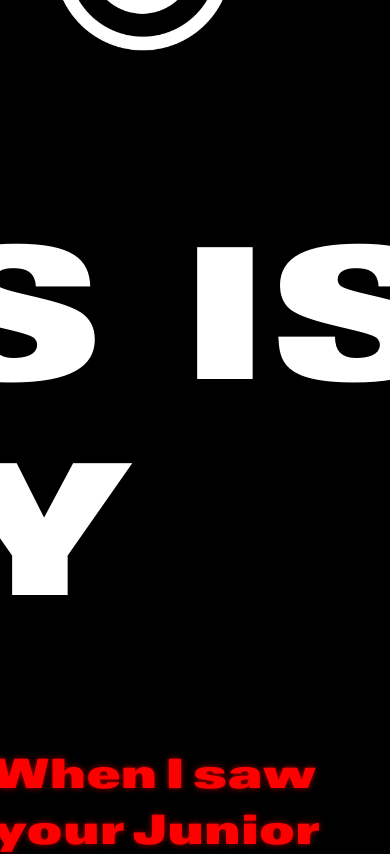
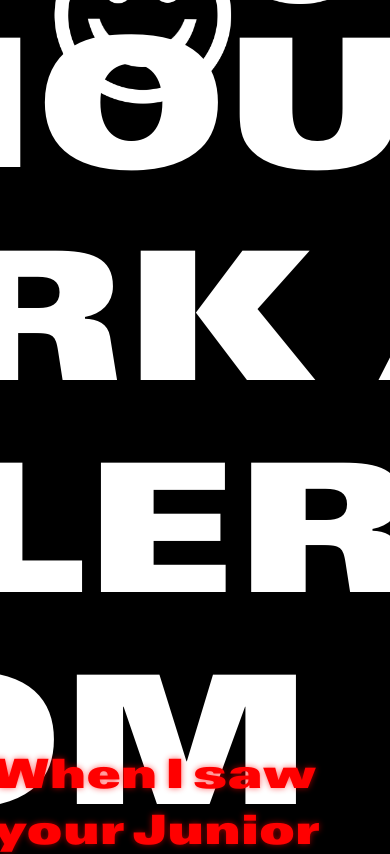
Before and after one commit to ccyoung22/BoilerRoom, a Next.js app: page / in a window 390 px wide. Shown: the top 854 px of the page. Built offline with nearby package versions, Linux system fonts and the light colour scheme.

Commit message:
sections finsihed

```diff
--- a/src/app/Footer/Footer.module.css
+++ b/src/app/Footer/Footer.module.css
@@ -1,8 +1,148 @@
 .container {
-  background-color: black;
-  color: white;
-  height: 100vh;
+  position: relative;
+  height: 700px;
   display: flex;
   align-items: center;
   justify-content: center;
+  clip-path: polygon(0% 0, 100% 0%, 100% 100%, 0 100%);
 }
+
+.stickyFooter {
+  position: fixed;
+  background-color: red;
+  height: 700px;
+  width: 100%;
+  bottom: 0;
+}
+
+.contentContainer {
+  display: flex;
+  align-items: center;
+  justify-content: center;
+  height: 700px;
+  width: 100%;
+  font-family: "BoilerRoom";
+  font-size: 3vh;
+}
+
+.smiley {
+  font-family: monospace;
+  font-size: 3.2vh;
+  padding-left: 1vh;
+  line-height: 0.1;
+}
+
+.mainText {
+  width: 50%;
+}
+
+.description {
+  font-family: "AN";
+  font-size: 1.9vh;
+  text-align: right;
+  display: flex;
+  justify-content: center;
+  align-items: center;
+  position: absolute;
+  bottom: 5;
+  right: 10;
+}
+
+@media screen and (max-width: 600px) {
+  .container {
+    height: 750px;
+    background-color: rgb(255, 30, 0);
+  }
+
+  .stickyFooter {
+    height: 750px;
+    background-color: rgb(255, 30, 0);
+  }
+
+  .contentContainer {
+    height: 750px;
+    background-color: rgb(255, 30, 0);
+  }
+
+  .titleText {
+    font-size: 18vw; /* Reduce font size for smaller screens */
+    line-height: 10vw; /* Adjust line-height */
+    margin-bottom: 1vh;
+    margin-left: 2vw;
+  }
+
+  .titleTop {
+    font-size: 17vw; /* Adjust title font size */
+    margin-bottom: 3vh;
+  }
+
+  .description {
+    font-size: 1vh; /* Adjust description font size */
+  }
+
+  .contactText {
+    font-size: 1.8vh; /* Adjust font size for smaller screens */
+    padding: 0 10vh;
+    margin-bottom: 5vh;
+    grid-row: 3;
+    padding: 12vh 6vh 8vh 8vh;
+    grid-column: 2/5;
+  }
+
+  .contactDetails {
+    display: flex;
+    font-size: 1.5vh;
+    align-items: center;
+    justify-content: center;
+  }
+
+  .descriptionContainer {
+    margin-right: 1vw;
+  }
+
+  .bioText {
+    padding-bottom: 2vh;
+  }
+}
+
+@media screen and (min-width: 601px) and (max-width: 900px) {
+  .titleText {
+    font-size: 18vw; /* Reduce font size for smaller screens */
+    line-height: 10vw; /* Adjust line-height */
+    margin-bottom: 1vh;
+    margin-left: 2vw;
+  }
+
+  .titleTop {
+    font-size: 17vw; /* Adjust title font size */
+    margin-bottom: 3vh;
+  }
+
+  .description {
+    font-size: 1vh; /* Adjust description font size */
+  }
+
+  .contactText {
+    font-size: 1.8vh; /* Adjust font size for smaller screens */
+    padding: 0 10vh;
+    margin-bottom: 5vh;
+    grid-row: 3;
+    padding: 12vh 8vh 24vh 18vh;
+    grid-column: 2/5;
+  }
+
+  .contactDetails {
+    display: flex;
+    font-size: 1.5vh;
+    align-items: center;
+    justify-content: center;
+  }
+
+  .descriptionContainer {
+    margin-right: 1vw;
+  }
+
+  .bioText {
+    padding-bottom: 2vh;
+  }
+}
--- a/src/app/Footer/Footer.tsx
+++ b/src/app/Footer/Footer.tsx
@@ -2,8 +2,31 @@ import styles from "./Footer.module.css";
 
 export default function Footer() {
   return (
-    <div className={styles.container}>
-      <p>{`I'm`} Caitlin</p>
-    </div>
+    <section className={styles.container}>
+      <div className={styles.stickyFooter}>
+        <div className={styles.contentContainer}>
+          <div className={styles.mainText}>
+            <p>
+              {`I'd`} love to bring my combination of creative thinking and
+              technical skills to your development team. <br />
+              <br />
+              {`I'm`} excited about the possibility of contributing to your
+              digital platforms and helping build technology that connects
+              people through music and culture.
+            </p>
+            <br />
+            <br />
+            <p>
+              Thank You for your time. Looking forward to potentially joining
+              the Boiler Room community.
+            </p>
+          </div>
+          <div className={styles.description}>
+            <p>the best is yet to come </p>
+            <span className={styles.smiley}>&#9786;</span>
+          </div>
+        </div>
+      </div>
+    </section>
   );
 }
--- a/src/app/TechStack/TeckStack.module.css
+++ b/src/app/TechStack/TeckStack.module.css
@@ -36,7 +36,7 @@
 .text {
   font-family: "AN";
   margin-top: 12vh;
-  font-size: 2vh;
+  font-size: 2.2vh;
   display: flex;
   flex-direction: column;
   align-items: center;
--- a/src/app/WhyBoilerRoom/WhyBoilerRoom.module.css
+++ b/src/app/WhyBoilerRoom/WhyBoilerRoom.module.css
@@ -20,6 +20,8 @@
   font-family: "AN";
   overflow: visible;
   line-height: 140%;
-  font-size: 2vh;
+  font-size: 2.2vh;
+  letter-spacing: 0.03em;
+
   width: 60vw;
 }
--- a/src/app/WhyMe/WhyMe.module.css
+++ b/src/app/WhyMe/WhyMe.module.css
@@ -19,6 +19,8 @@
 .textContainer {
   font-family: "AN";
   overflow: visible;
-  font-size: 2vh;
+  font-size: 2.2vh;
+  letter-spacing: 0.03em;
+  line-height: 140%;
   width: 60vw;
 }
--- a/src/app/globals.css
+++ b/src/app/globals.css
@@ -11,7 +11,7 @@
 
 @font-face {
   font-family: "AN";
-  src: url("/Montserratt.ttf") format("truetype");
+  src: url("/ArchivoNarrow.ttf") format("truetype");
   font-weight: normal;
   font-style: normal;
 }
--- a/src/app/page.tsx
+++ b/src/app/page.tsx
@@ -30,7 +30,6 @@ export default function Home() {
       <WhyMe />
       <TechStack />
       <WhyBoilerRoom />
-      <Summary />
       <Footer />
     </main>
   );
```
